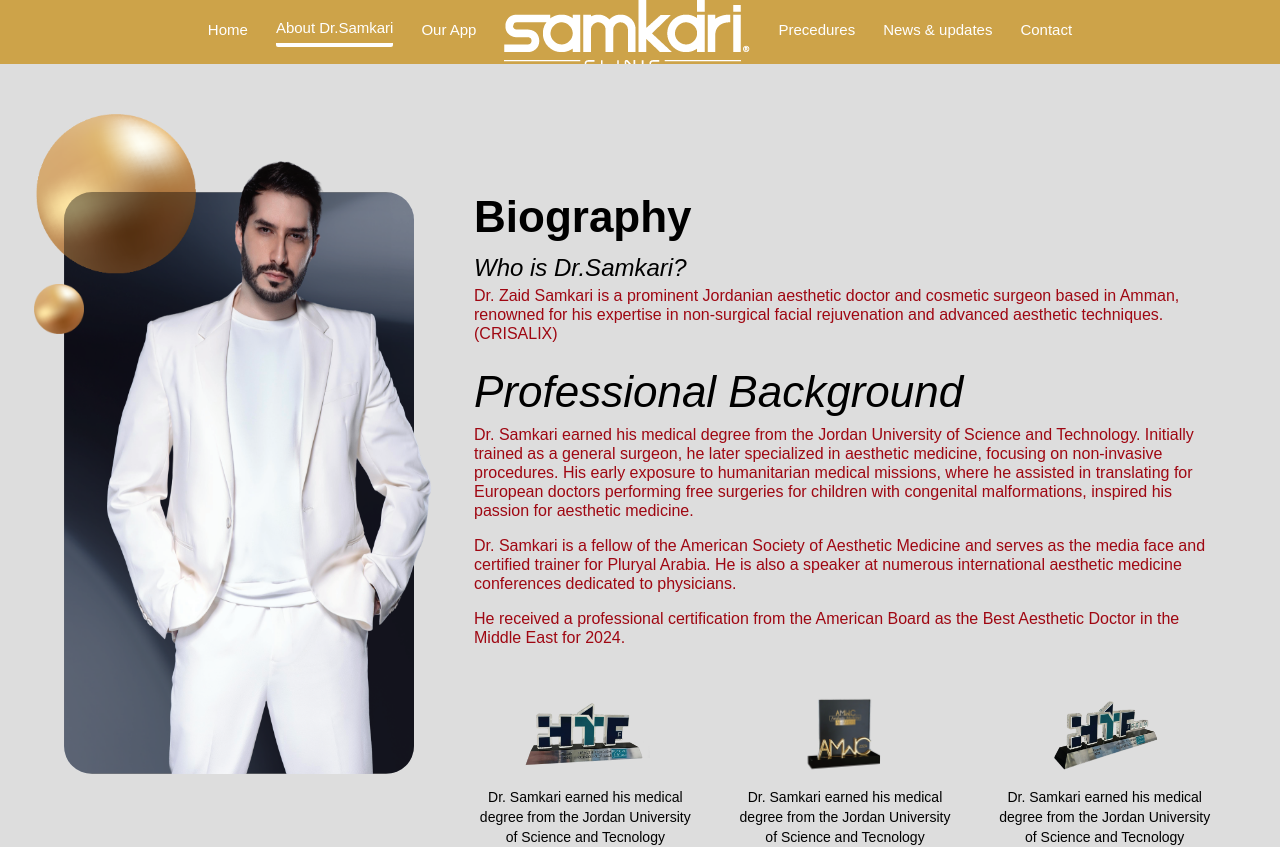
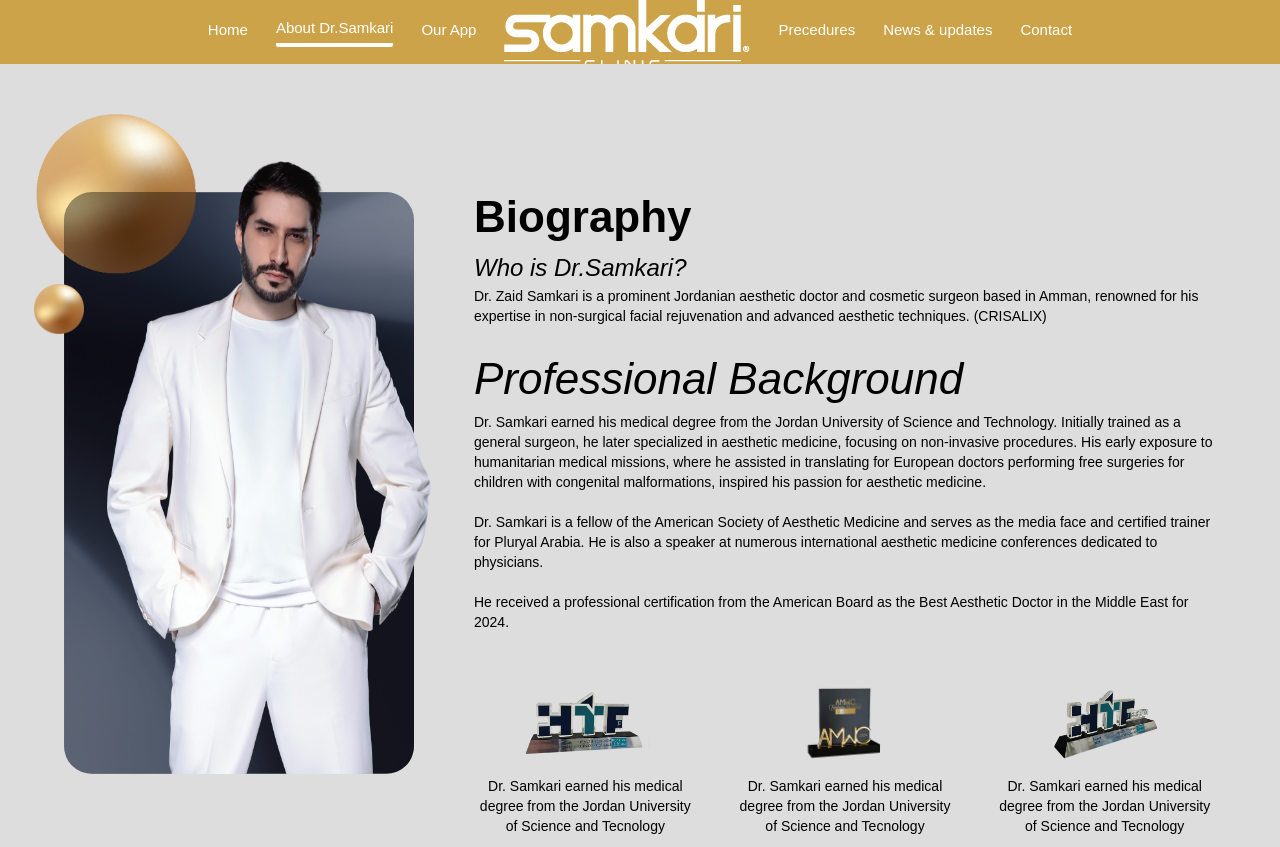
Before and after one commit to AhmedGawishAim/Dr-Samkari, a Next.js app: page /about in a window 1280 px wide. Built offline with nearby package versions, Linux system fonts and the light colour scheme.

Commit message:
update about 5

```diff
--- a/src/app/(pages)/about/page.jsx
+++ b/src/app/(pages)/about/page.jsx
@@ -120,7 +120,9 @@ const AboutPage = () => {
                           </h1>
                         )}
                         {section.subtitle && (
-                          <h2 className="text-[24px] italic">{section.subtitle}</h2>
+                          <h2 className="text-[24px] italic">
+                            {section.subtitle}
+                          </h2>
                         )}
                       </React.Fragment>
                     );
@@ -128,7 +130,7 @@ const AboutPage = () => {
 
                   if (section.type === "paragraph") {
                     return (
-                      <h2 key={index} className="!text-red-800 leading-[19px] pb-4 font-[200]">
+                      <h2 className="text-sm pb-5 leading-[20px]">
                         {section.text}
                       </h2>
                     );
```
